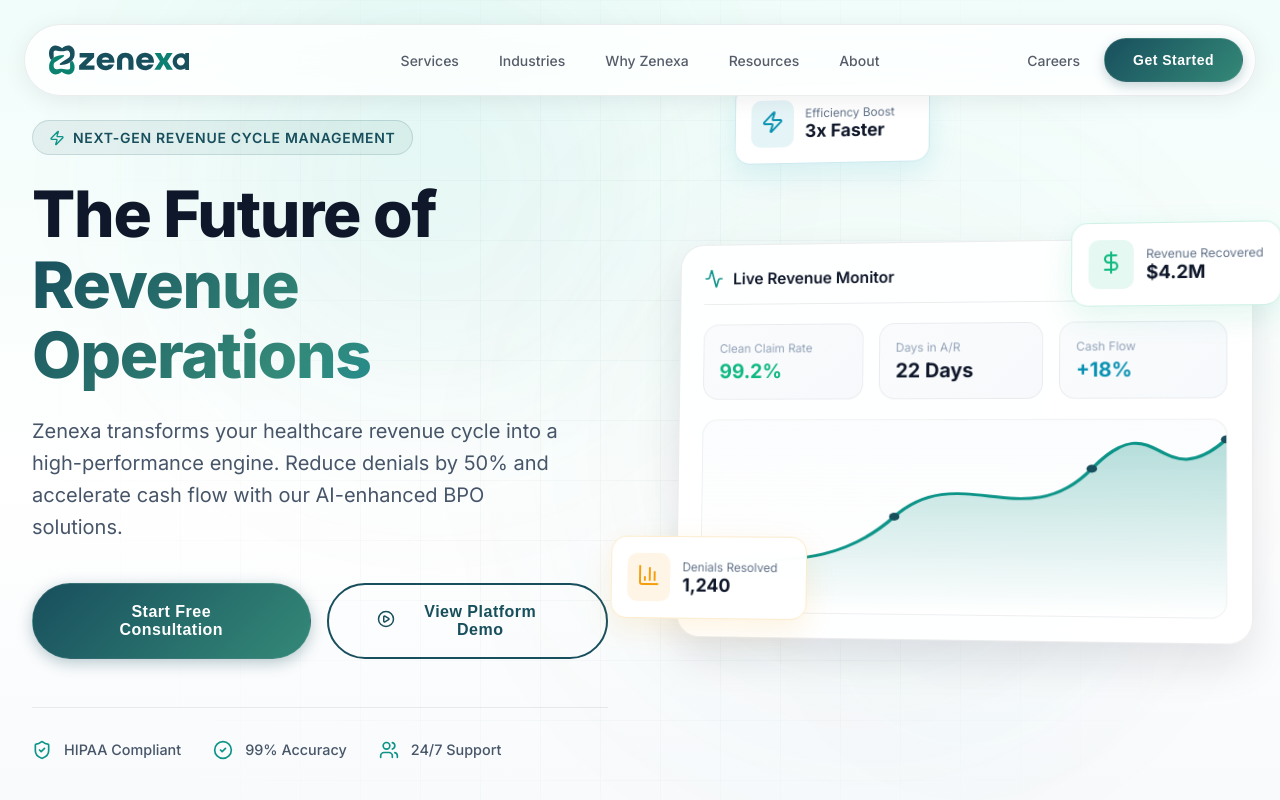
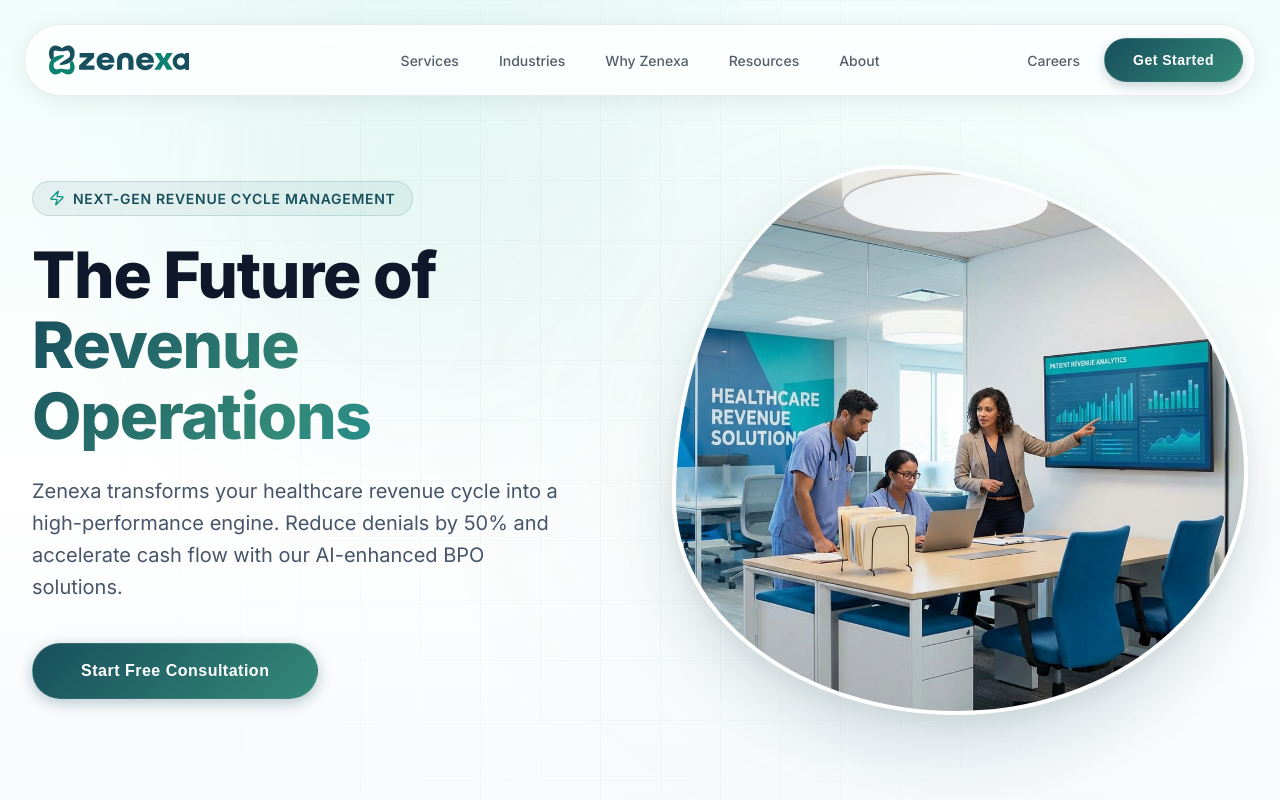
Before and after one commit to zenexasolutions/zenexa-website-demo, a Next.js app: page / in a window 1280 px wide. Shown: the top 800 px of the page. Built offline with nearby package versions, Linux system fonts and the light colour scheme.

Commit message:
HomePage Edits

```diff
--- a/src/app/page.tsx
+++ b/src/app/page.tsx
@@ -1,10 +1,8 @@
 import { Hero } from "@/components/home/Hero";
 import { LogoStrip } from "@/components/home/LogoStrip";
-import { ProblemSolution } from "@/components/home/ProblemSolution";
 import { ServicesGrid } from "@/components/home/ServicesGrid";
 import { Stats } from "@/components/home/Stats";
 import { Compliance } from "@/components/home/Compliance";
-import { Testimonials } from "@/components/home/Testimonials";
 import { CTA } from "@/components/home/CTA";
 
 export default function Home() {
@@ -12,11 +10,9 @@
     <>
       <Hero />
       <LogoStrip />
-      <ProblemSolution />
       <ServicesGrid />
       <Stats />
       <Compliance />
-      <Testimonials />
       <CTA />
     </>
   );
--- a/src/components/home/Hero.module.css
+++ b/src/components/home/Hero.module.css
@@ -131,188 +131,59 @@
 .actions {
     display: flex;
     gap: 1rem;
-    margin-bottom: 3rem;
 }
 
-.trustBadges {
-    display: flex;
-    gap: 2rem;
-    border-top: 1px solid rgba(15, 23, 42, 0.08);
-    padding-top: 2rem;
-}
-
-.trustItem {
-    display: flex;
-    align-items: center;
-    gap: 0.75rem;
-    color: var(--text-secondary);
-    font-size: 0.9rem;
-    font-weight: 500;
-}
-
-/* Visual Side - Image Focused with Cards */
+/* Visual Side - Curved Image */
 .visual {
     position: relative;
-    height: 600px;
-    perspective: 2000px;
+    height: 550px;
     display: flex;
     align-items: center;
     justify-content: center;
+    animation: slideUpFade 0.8s ease-out 0.2s forwards;
+    opacity: 0;
 }
 
-.perspectiveContainer {
+.imageContainer {
     position: relative;
     width: 100%;
     height: 100%;
-    transform-style: preserve-3d;
-    transform: rotateY(-8deg) rotateX(3deg);
-    transition: transform 0.3s ease-out;
-    animation: floatMain 6s ease-in-out infinite;
+    border-radius: 30% 70% 70% 30% / 60% 40% 60% 40%;
+    overflow: hidden;
+    box-shadow:
+        0 30px 60px rgba(24, 79, 93, 0.15),
+        0 10px 20px rgba(15, 23, 42, 0.05);
+    border: 4px solid rgba(255, 255, 255, 0.8);
+    animation: morphShape 10s ease-in-out infinite;
 }
 
-/* Glass Cards - Light Mode */
-.glassCard {
-    background: rgba(255, 255, 255, 0.9);
-    backdrop-filter: blur(20px);
-    -webkit-backdrop-filter: blur(20px);
-    border: 1px solid rgba(15, 23, 42, 0.08);
-    box-shadow:
-        0 20px 40px rgba(15, 23, 42, 0.1),
-        0 0 0 1px rgba(255, 255, 255, 0.5) inset;
-    border-radius: 24px;
-}
-
-.mainDashboard {
+.imageContainer::before {
+    content: '';
     position: absolute;
-    top: 50%;
-    left: 50%;
-    transform: translate(-50%, -50%);
-    width: 580px;
-    height: 400px;
-    padding: 24px;
-    display: flex;
-    flex-direction: column;
-    gap: 20px;
-    z-index: 10;
-}
-
-.dashboardHeader {
-    display: flex;
-    justify-content: space-between;
-    align-items: center;
-    padding-bottom: 16px;
-    border-bottom: 1px solid rgba(15, 23, 42, 0.08);
-}
-
-.windowControls {
-    display: flex;
-    gap: 8px;
-}
-
-.controlDot {
-    width: 10px;
-    height: 10px;
-    border-radius: 50%;
-}
-
-.statRow {
-    display: grid;
-    grid-template-columns: 1fr 1fr 1fr;
-    gap: 16px;
-}
-
-.statCard {
-    background: linear-gradient(135deg, rgba(248, 250, 252, 0.8) 0%, rgba(241, 245, 249, 0.6) 100%);
-    border-radius: 16px;
-    padding: 16px;
-    border: 1px solid rgba(15, 23, 42, 0.06);
-}
-
-.statLabel {
-    font-size: 0.75rem;
-    color: var(--text-muted);
-    margin-bottom: 4px;
-}
-
-.statValue {
-    font-size: 1.25rem;
-    font-weight: 700;
-    color: var(--text-primary);
-}
-
-.chartContainer {
-    flex: 1;
-    background: linear-gradient(180deg, rgba(248, 250, 252, 0.5) 0%, rgba(255, 255, 255, 0.3) 100%);
-    border-radius: 16px;
-    position: relative;
-    overflow: hidden;
-    border: 1px solid rgba(15, 23, 42, 0.06);
-}
-
-/* Floating Elements */
-.floatCard {
-    position: absolute;
-    padding: 16px;
-    display: flex;
-    align-items: center;
-    gap: 12px;
-    border-radius: 16px;
-    z-index: 20;
-    min-width: 200px;
-}
-
-.float1 {
-    top: 15%;
-    right: -5%;
-    transform: translateZ(40px);
-    animation: float 5s ease-in-out infinite;
-    background: rgba(255, 255, 255, 0.95);
-    border: 1px solid rgba(16, 185, 129, 0.2);
-    box-shadow: 0 10px 30px rgba(16, 185, 129, 0.12);
-}
-
-.float2 {
-    bottom: 20%;
-    left: -10%;
-    transform: translateZ(60px);
-    animation: float 7s ease-in-out infinite reverse;
-    background: rgba(255, 255, 255, 0.95);
-    border: 1px solid rgba(245, 158, 11, 0.2);
-    box-shadow: 0 10px 30px rgba(245, 158, 11, 0.12);
-}
-
-.float3 {
-    top: -10%;
-    left: 10%;
-    transform: translateZ(20px);
-    animation: float 6s ease-in-out infinite 1s;
-    background: rgba(255, 255, 255, 0.95);
-    border: 1px solid rgba(8, 145, 178, 0.2);
-    box-shadow: 0 10px 30px rgba(8, 145, 178, 0.12);
+    inset: 0;
+    background: linear-gradient(135deg, rgba(24, 79, 93, 0.1) 0%, transparent 50%);
+    z-index: 1;
+    pointer-events: none;
 }
 
 /* Animations */
-@keyframes floatMain {
+@keyframes morphShape {
 
     0%,
     100% {
-        transform: rotateY(-8deg) rotateX(3deg) translateY(0);
+        border-radius: 30% 70% 70% 30% / 60% 40% 60% 40%;
+    }
+
+    25% {
+        border-radius: 58% 42% 75% 25% / 76% 46% 54% 24%;
     }
 
     50% {
-        transform: rotateY(-8deg) rotateX(3deg) translateY(-20px);
-    }
-}
-
-@keyframes float {
-
-    0%,
-    100% {
-        transform: translateY(0) translateZ(40px);
+        border-radius: 50% 50% 33% 67% / 55% 27% 73% 45%;
     }
 
-    50% {
-        transform: translateY(-15px) translateZ(40px);
+    75% {
+        border-radius: 33% 67% 58% 42% / 63% 68% 32% 37%;
     }
 }
 
@@ -359,22 +230,12 @@
         font-size: 3rem;
     }
 
-    .trustBadges {
-        justify-content: center;
-    }
-
     .visual {
-        height: 500px;
+        height: 400px;
         margin-top: 2rem;
-    }
-
-    .mainDashboard {
-        width: 90%;
-        height: 350px;
-    }
-
-    .floatCard {
-        display: none;
+        width: 80%;
+        margin-left: auto;
+        margin-right: auto;
     }
 }
 
@@ -389,6 +250,7 @@
     }
 
     .visual {
-        display: none;
+        height: 300px;
+        width: 90%;
     }
 }
--- a/src/components/home/Hero.tsx
+++ b/src/components/home/Hero.tsx
@@ -1,7 +1,8 @@
 import React from 'react';
+import Image from 'next/image';
 import styles from './Hero.module.css';
 import { Button } from '@/components/ui/Button';
-import { ShieldCheck, CheckCircle2, Users, PlayCircle, Activity, DollarSign, Zap, BarChart3 } from 'lucide-react';
+import { Zap } from 'lucide-react';
 
 export const Hero = () => {
     return (
@@ -33,109 +34,19 @@
                         <Button size="lg">
                             Start Free Consultation
                         </Button>
-                        <Button variant="secondary" size="lg" leftIcon={<PlayCircle size={18} />}>
-                            View Platform Demo
-                        </Button>
-                    </div>
-
-                    <div className={styles.trustBadges}>
-                        <div className={styles.trustItem}>
-                            <ShieldCheck size={20} color="#0d9488" />
-                            <span>HIPAA Compliant</span>
-                        </div>
-                        <div className={styles.trustItem}>
-                            <CheckCircle2 size={20} color="#0d9488" />
-                            <span>99% Accuracy</span>
-                        </div>
-                        <div className={styles.trustItem}>
-                            <Users size={20} color="#0d9488" />
-                            <span>24/7 Support</span>
-                        </div>
                     </div>
                 </div>
 
-                {/* Right Visual - 3D Glass Interface */}
+                {/* Right Visual - Healthcare Image */}
                 <div className={styles.visual}>
-                    <div className={styles.perspectiveContainer}>
-                        {/* Main Dashboard Interface */}
-                        <div className={`${styles.glassCard} ${styles.mainDashboard}`}>
-                            <div className={styles.dashboardHeader}>
-                                <div style={{ display: 'flex', alignItems: 'center', gap: '10px' }}>
-                                    <Activity size={20} color="#0d9488" />
-                                    <span style={{ fontWeight: 600, color: '#0f172a' }}>Live Revenue Monitor</span>
-                                </div>
-                                <div className={styles.windowControls}>
-                                    <div className={styles.controlDot} style={{ background: '#ef4444' }} />
-                                    <div className={styles.controlDot} style={{ background: '#f59e0b' }} />
-                                    <div className={styles.controlDot} style={{ background: '#10b981' }} />
-                                </div>
-                            </div>
-
-                            <div className={styles.statRow}>
-                                <div className={styles.statCard}>
-                                    <div className={styles.statLabel}>Clean Claim Rate</div>
-                                    <div className={styles.statValue} style={{ color: '#10b981' }}>99.2%</div>
-                                </div>
-                                <div className={styles.statCard}>
-                                    <div className={styles.statLabel}>Days in A/R</div>
-                                    <div className={styles.statValue}>22 Days</div>
-                                </div>
-                                <div className={styles.statCard}>
-                                    <div className={styles.statLabel}>Cash Flow</div>
-                                    <div className={styles.statValue} style={{ color: '#0891b2' }}>+18%</div>
-                                </div>
-                            </div>
-
-                            <div className={styles.chartContainer}>
-                                {/* Chart Visualization */}
-                                <svg width="100%" height="100%" viewBox="0 0 400 200" preserveAspectRatio="none">
-                                    <defs>
-                                        <linearGradient id="chartFill" x1="0" y1="0" x2="0" y2="1">
-                                            <stop offset="0%" stopColor="#0d9488" stopOpacity="0.3" />
-                                            <stop offset="100%" stopColor="#0d9488" stopOpacity="0" />
-                                        </linearGradient>
-                                    </defs>
-                                    <path d="M0,150 C50,140 100,160 150,100 S250,120 300,50 S350,80 400,20 V200 H0 Z" fill="url(#chartFill)" />
-                                    <path d="M0,150 C50,140 100,160 150,100 S250,120 300,50 S350,80 400,20" fill="none" stroke="#0d9488" strokeWidth="3" strokeLinecap="round" />
-
-                                    {/* Data Points */}
-                                    <circle cx="150" cy="100" r="4" fill="#184f5d" />
-                                    <circle cx="300" cy="50" r="4" fill="#184f5d" />
-                                    <circle cx="400" cy="20" r="4" fill="#184f5d" />
-                                </svg>
-                            </div>
-                        </div>
-
-                        {/* Floating Stats Cards */}
-                        <div className={`${styles.glassCard} ${styles.floatCard} ${styles.float1}`}>
-                            <div style={{ background: 'rgba(16, 185, 129, 0.1)', padding: '10px', borderRadius: '10px' }}>
-                                <DollarSign size={24} color="#10b981" />
-                            </div>
-                            <div>
-                                <div style={{ fontSize: '12px', color: '#64748b' }}>Revenue Recovered</div>
-                                <div style={{ fontSize: '18px', fontWeight: '700', color: '#0f172a' }}>$4.2M</div>
-                            </div>
-                        </div>
-
-                        <div className={`${styles.glassCard} ${styles.floatCard} ${styles.float2}`}>
-                            <div style={{ background: 'rgba(245, 158, 11, 0.1)', padding: '10px', borderRadius: '10px' }}>
-                                <BarChart3 size={24} color="#f59e0b" />
-                            </div>
-                            <div>
-                                <div style={{ fontSize: '12px', color: '#64748b' }}>Denials Resolved</div>
-                                <div style={{ fontSize: '18px', fontWeight: '700', color: '#0f172a' }}>1,240</div>
-                            </div>
-                        </div>
-
-                        <div className={`${styles.glassCard} ${styles.floatCard} ${styles.float3}`}>
-                            <div style={{ background: 'rgba(8, 145, 178, 0.1)', padding: '10px', borderRadius: '10px' }}>
-                                <Zap size={24} color="#0891b2" />
-                            </div>
-                            <div>
-                                <div style={{ fontSize: '12px', color: '#64748b' }}>Efficiency Boost</div>
-                                <div style={{ fontSize: '18px', fontWeight: '700', color: '#0f172a' }}>3x Faster</div>
-                            </div>
-                        </div>
+                    <div className={styles.imageContainer}>
+                        <Image
+                            src="/hero-healthcare.png"
+                            alt="Healthcare Revenue Cycle Management Team"
+                            fill
+                            style={{ objectFit: 'cover' }}
+                            priority
+                        />
                     </div>
                 </div>
             </div>
--- a/src/components/home/Stats.tsx
+++ b/src/components/home/Stats.tsx
@@ -2,10 +2,10 @@
 import styles from './Stats.module.css';
 
 const stats = [
-    { number: "200+", label: "Clients Served", subtext: "US Healthcare Organizations" },
-    { number: "$4.2B+", label: "Revenue Recovered", subtext: "Maximized for Our Clients" },
-    { number: "99%+", label: "Coding Accuracy", subtext: "AAPC/AHIMA Certified Coders" },
-    { number: "40-50%", label: "Denial Reduction", subtext: "Average Client Improvement" }
+    { number: "X+", label: "Clients Served", subtext: "US Healthcare Organizations" },
+    { number: "$X", label: "Revenue Recovered", subtext: "Maximized for Our Clients" },
+    { number: "X%", label: "Coding Accuracy", subtext: "AAPC/AHIMA Certified Coders" },
+    { number: "X%", label: "Denial Reduction", subtext: "Average Client Improvement" }
 ];
 
 export const Stats = () => {
```
Also changed, not shown: public/hero-healthcare.png (added).
